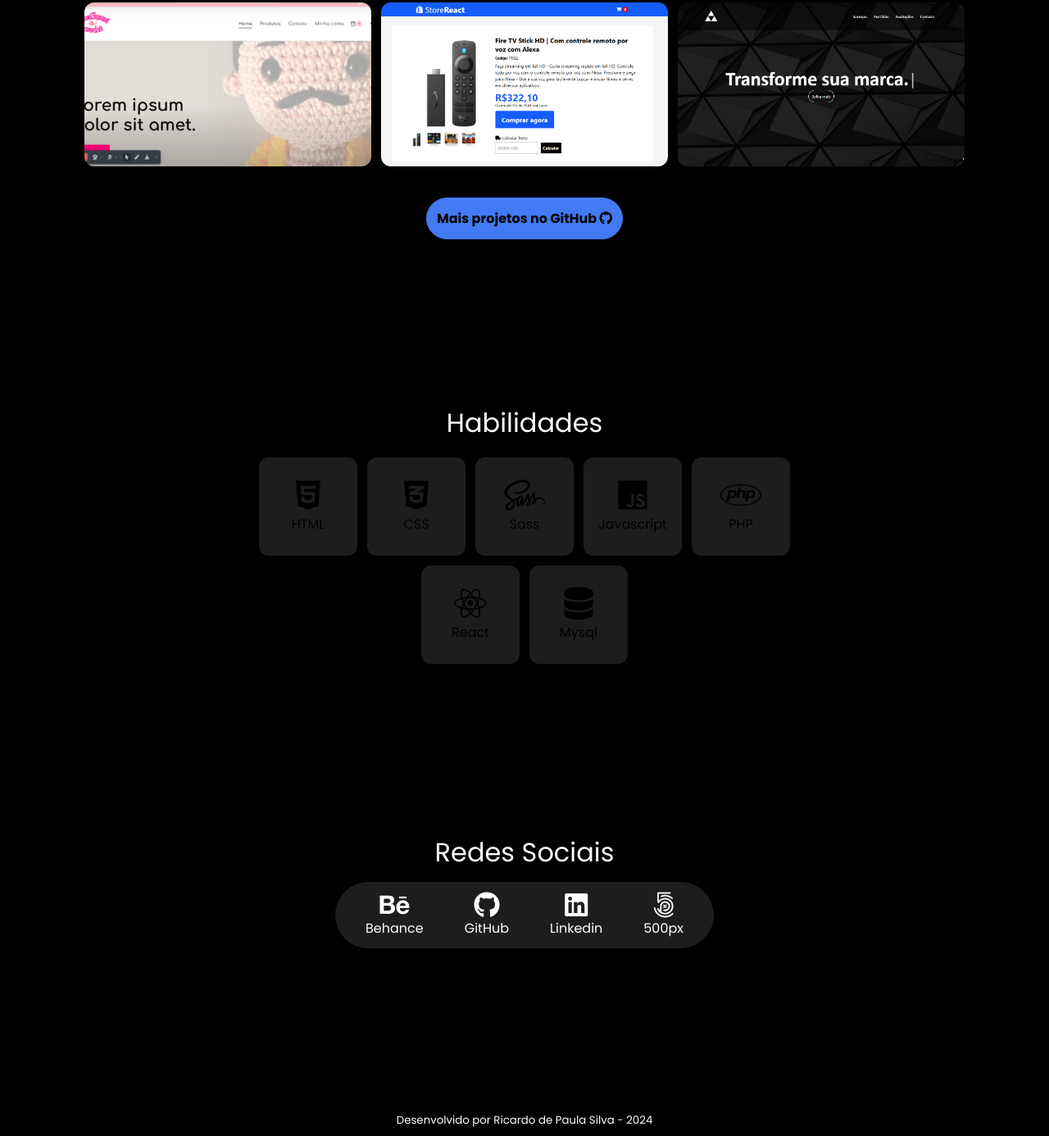
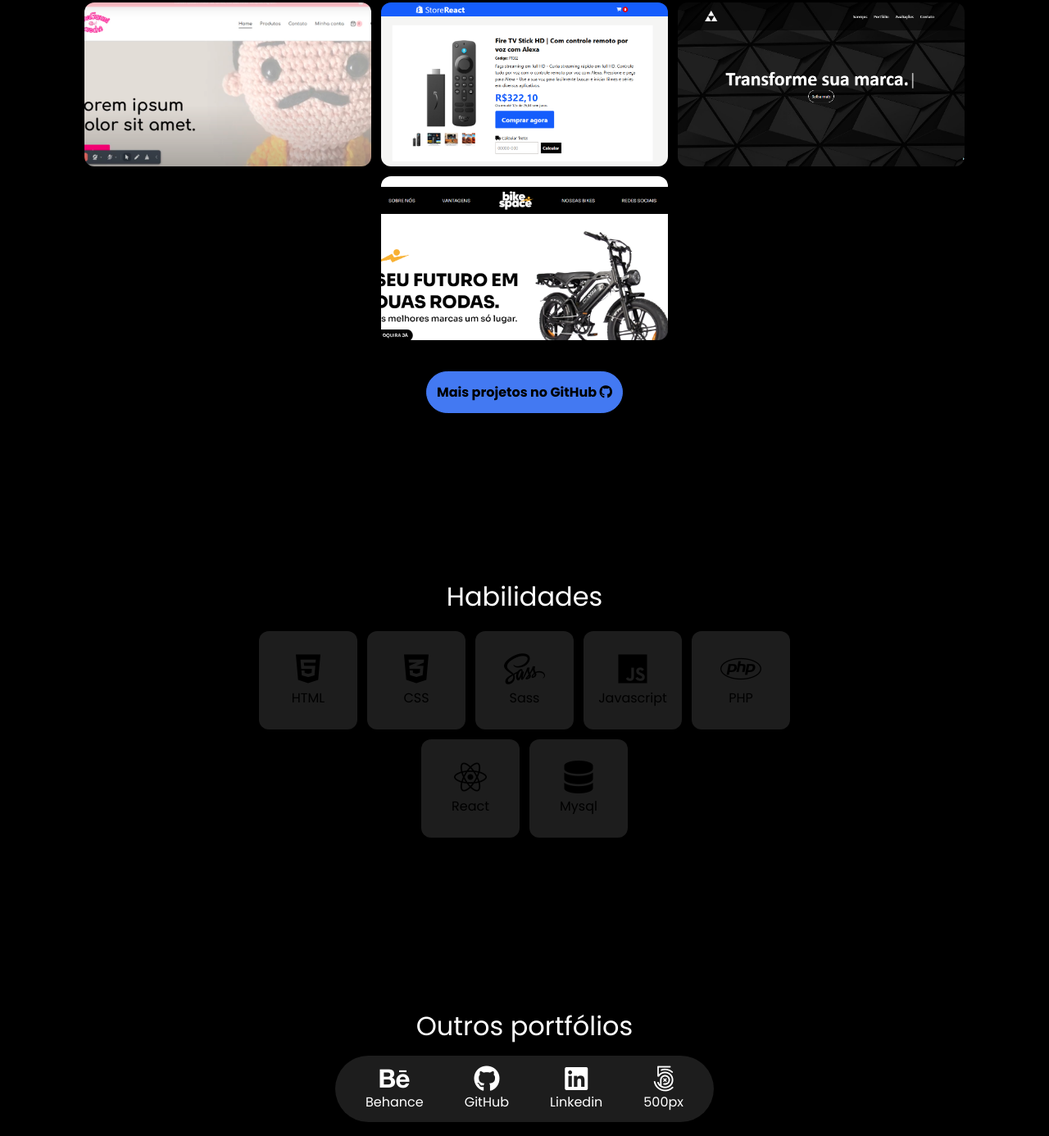
Before and after one commit to ricdpaula/ricdpaula.github.io, a plain HTML site: page index.html in a window 1280 px wide. Shown: the part 1754-3140 px from the top of the page at 82% size. Drawn offline with nearby package versions, Linux system fonts and the light colour scheme.

Commit message:
Add more job

```diff
--- a/index.html
+++ b/index.html
@@ -146,6 +146,12 @@
             data-id="11"
             style="background-image: url(img/pj12.png)"
           ></div>
+          <div
+            class="box-gallery"
+            onclick="portfolio(this)"
+            data-id="12"
+            style="background-image: url(img/pj13.png)"
+          ></div>
         </div>
         <div class="github-btn">
           <a target="_blank" href="https://github.com/ricdpaula" class="btn"
@@ -184,7 +190,7 @@
         </div>
       </section>
       <section class="social-media" id="anchor5">
-        <h2>Redes Sociais</h2>
+        <h2>Outros portfólios</h2>
         <div class="container-social-media">
           <a class="links" target="_blank" href="http://behance.net/ricdpaula">
             <i class="fa-brands fa-behance"></i>
--- a/js/main.js
+++ b/js/main.js
@@ -92,6 +92,14 @@
       "Site feito em HTML, CSS, Javascript e Jquery para a minha agência digital focada em design.",
     url: "https://legenddesign.netlify.app/",
     image: "../img/pj12.png",
+  },
+  {
+    id: 12,
+    title: "Landing Page BikeSpace",
+    description:
+      "Site feito para uma loja de venda de e-bikes no Brasil. Utilizei HTML, CSS e Javascript",
+    url: "https://bikespace-legenddesign.netlify.app/",
+    image: "../img/pj13.png",
   },
 ];
 
```
Also changed, not shown: img/pj13.png (added).
